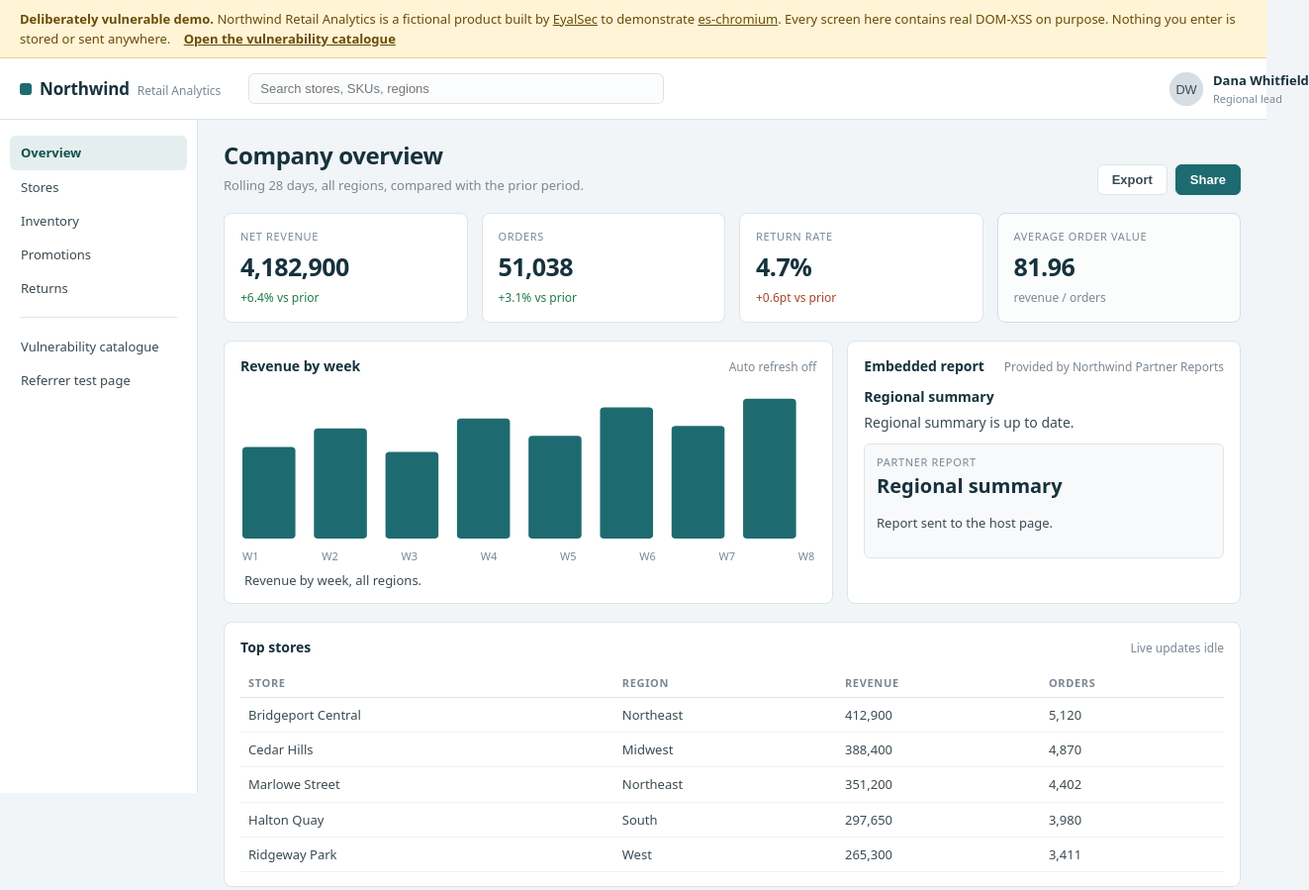
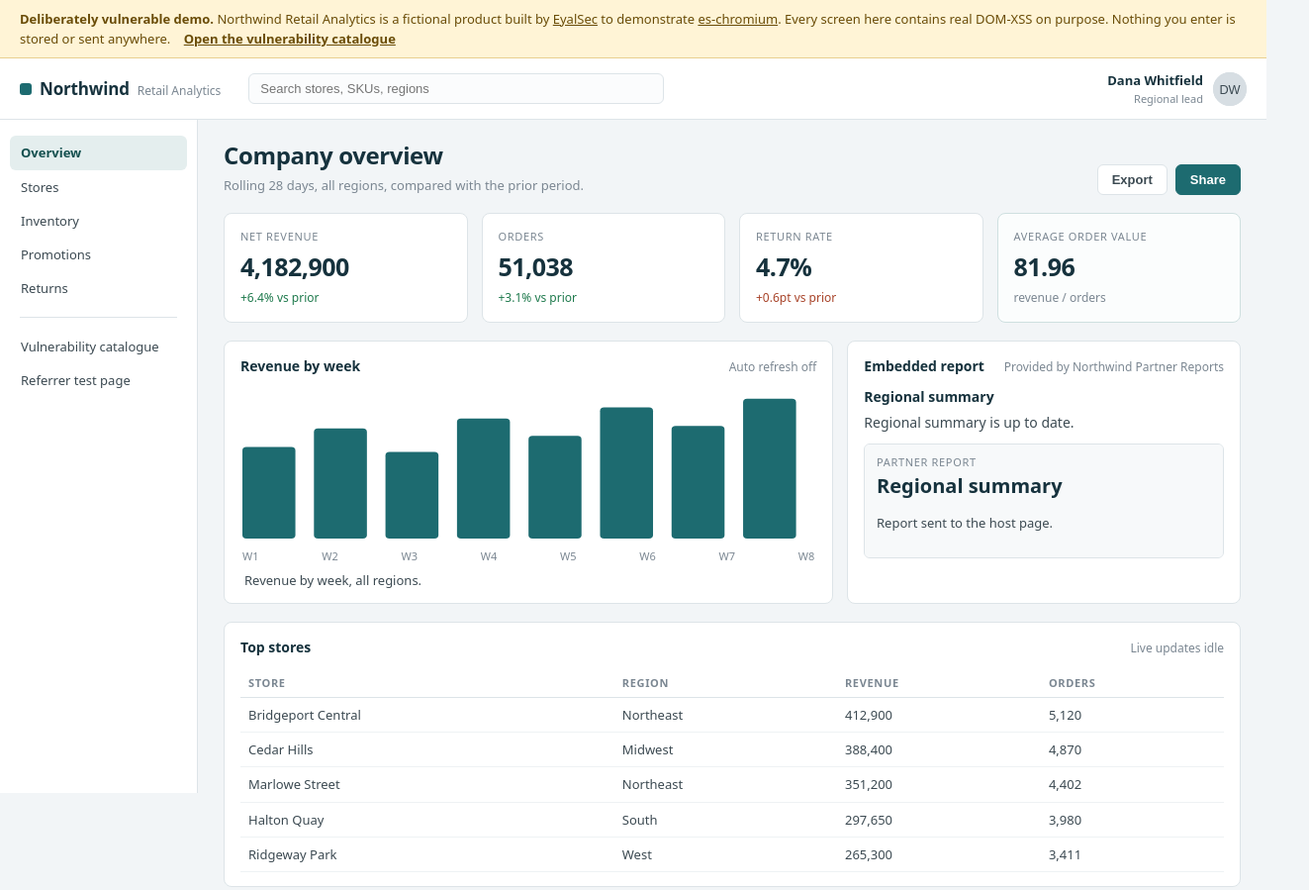
Before and after one commit to EyalSec/vulnerable-javascript, a plain HTML site: page index.html in a window 1280 px wide. Shown: the top 899 px of the page at 99% size, 1323 px wide, since content can reach past the window. Drawn offline with Linux system fonts and the light colour scheme; no server answers.

Commit message:
Give the avatar an explicit grid column
An item with a definite grid-row is placed before the auto-placed items, so the
avatar claimed column 1 and the account name was squeezed into the 34px avatar
column, overflowing its box and widening the page by 40px.

```diff
--- a/styles.css
+++ b/styles.css
@@ -77,8 +77,11 @@ a { color: var(--accent); }
              white-space: nowrap; }
 .acct-role { font-size: 11px; color: var(--muted); text-align: right;
              white-space: nowrap; }
-.avatar { grid-row: 1 / 3; width: 34px; height: 34px; border-radius: 50%;
-          object-fit: cover; background: #d7dee3; }
+/* The column is explicit on purpose. An item with a definite row position is
+   placed before the auto-placed ones, so without this the avatar claims
+   column 1 and the name is squeezed into the 34px avatar column. */
+.avatar { grid-row: 1 / 3; grid-column: 2; width: 34px; height: 34px;
+          border-radius: 50%; object-fit: cover; background: #d7dee3; }
 
 /* ----------------------------------------------------------------- shell -- */
 
```
